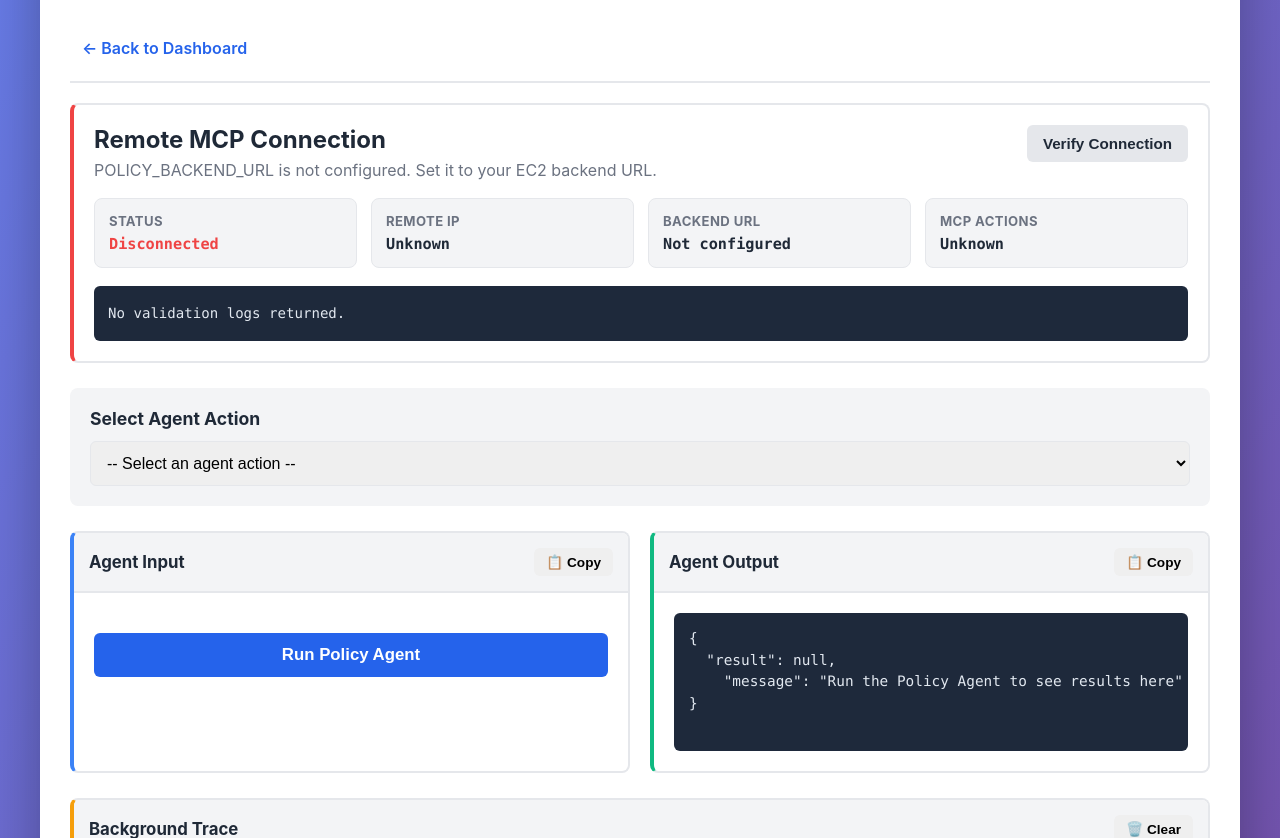
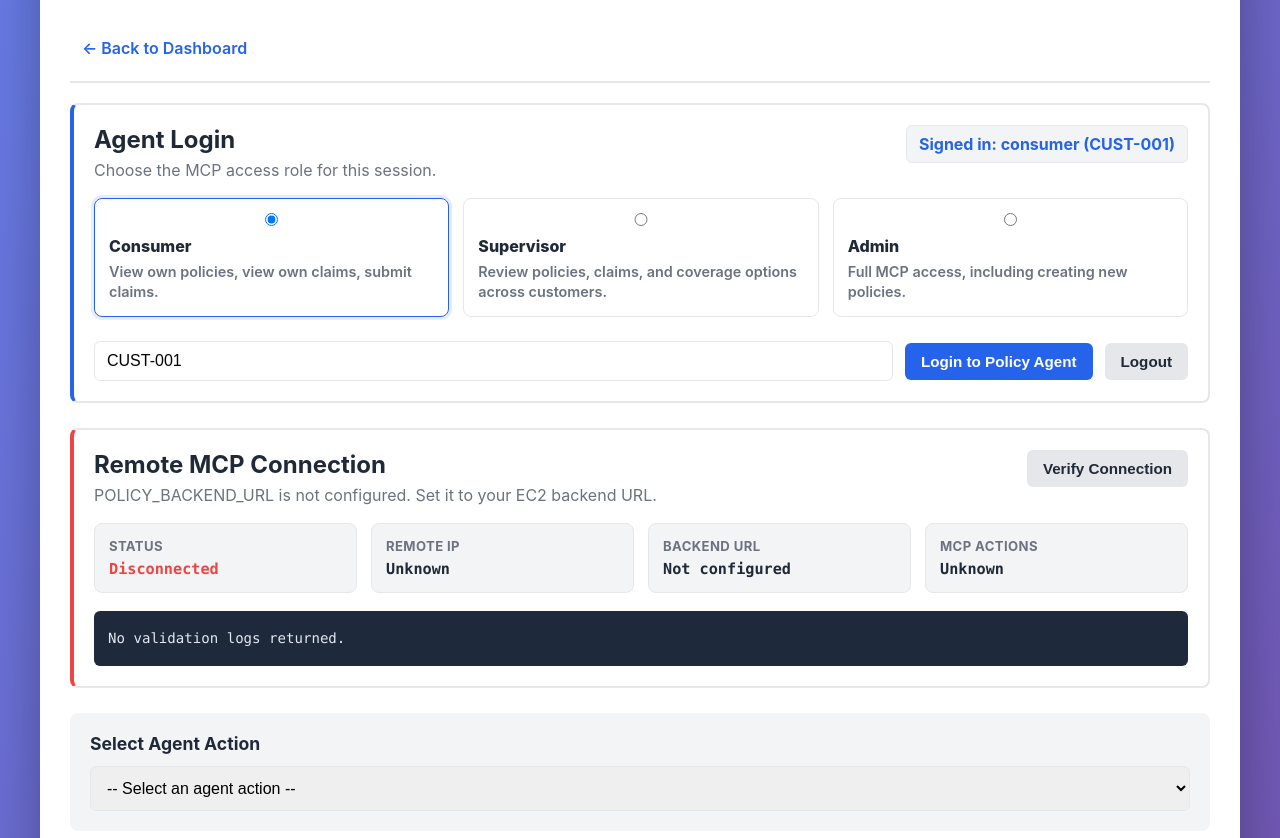
Before and after one commit to shankarmaheswaran/insurance-policy-mcp-server, a Flask app: page /agent in a window 1280 px wide. Shown: the part 180-1018 px from the top of the page. Run offline with Flask 3, Linux system fonts and the light colour scheme.

Commit message:
Add role-based Policy Agent access

```diff
--- a/policy-agent-ui/app.py
+++ b/policy-agent-ui/app.py
@@ -41,6 +41,12 @@ def backend_request(path: str, method: str = "GET", payload: dict | None = None)
 
     body = None
     headers = {"Accept": "application/json"}
+    agent_role = request.headers.get("X-Policy-Agent-Role")
+    agent_customer_id = request.headers.get("X-Policy-Agent-Customer-Id")
+    if agent_role:
+        headers["X-Policy-Agent-Role"] = agent_role
+    if agent_customer_id:
+        headers["X-Policy-Agent-Customer-Id"] = agent_customer_id
     if payload is not None:
         body = json.dumps(payload).encode("utf-8")
         headers["Content-Type"] = "application/json"
@@ -88,11 +94,16 @@ def agent_connection_check():
         return missing_backend
 
     backend_host = urlparse(BACKEND_URL).hostname or BACKEND_URL
+    agent_role = request.headers.get("X-Policy-Agent-Role", "consumer")
+    agent_customer_id = request.headers.get("X-Policy-Agent-Customer-Id")
     logs = [
         f"[CONFIG] Local Policy Agent backend URL: {BACKEND_URL}",
         f"[CONFIG] Remote backend host/IP: {backend_host}",
+        f"[AUTH] Agent role: {agent_role}",
         "[CHECK] Calling remote backend /health endpoint...",
     ]
+    if agent_customer_id:
+        logs.append(f"[AUTH] Customer scope: {agent_customer_id}")
 
     try:
         with urlopen(f"{BACKEND_URL}/health", timeout=10) as health_response:
@@ -100,10 +111,18 @@ def agent_connection_check():
             logs.append(f"[SUCCESS] Remote health check returned HTTP {health_response.status}")
 
         logs.append("[CHECK] Calling remote backend /api/agent/tools endpoint...")
-        with urlopen(f"{BACKEND_URL}/api/agent/tools", timeout=10) as tools_response:
+        tools_request = Request(
+            f"{BACKEND_URL}/api/agent/tools",
+            headers={
+                "Accept": "application/json",
+                "X-Policy-Agent-Role": agent_role,
+                "X-Policy-Agent-Customer-Id": agent_customer_id or "",
+            },
+        )
+        with urlopen(tools_request, timeout=10) as tools_response:
             tools = json.loads(tools_response.read().decode("utf-8"))
             logs.append(
-                f"[SUCCESS] Remote MCP tool API returned {len(tools)} available actions"
+                f"[SUCCESS] Remote MCP tool API returned {len(tools)} actions for {agent_role}"
             )
 
         logs.append("[COMPLETE] Connected to the configured remote MCP backend")
@@ -114,6 +133,8 @@ def agent_connection_check():
                 "backend_host": backend_host,
                 "health": health,
                 "tool_count": len(tools),
+                "role": agent_role,
+                "customer_id": agent_customer_id,
                 "logs": logs,
             }
         )
--- a/policy-agent-ui/static/test-console.css
+++ b/policy-agent-ui/static/test-console.css
@@ -19,6 +19,85 @@
 .nav-link:hover {
     background: var(--light-bg);
     color: var(--secondary-color);
+}
+
+.role-login-section {
+    border: 2px solid var(--border-color);
+    border-left: 4px solid var(--primary-color);
+    border-radius: 8px;
+    padding: 20px;
+    margin-bottom: 25px;
+    background: white;
+}
+
+.role-login-header {
+    display: flex;
+    justify-content: space-between;
+    gap: 16px;
+    align-items: flex-start;
+    margin-bottom: 18px;
+}
+
+.role-login-header h2 {
+    margin-bottom: 6px;
+}
+
+.role-login-header p {
+    color: var(--text-light);
+}
+
+.active-role {
+    background: var(--light-bg);
+    border: 1px solid var(--border-color);
+    border-radius: 6px;
+    color: var(--primary-color);
+    font-weight: 700;
+    padding: 8px 12px;
+    white-space: nowrap;
+}
+
+.role-options {
+    display: grid;
+    grid-template-columns: repeat(auto-fit, minmax(210px, 1fr));
+    gap: 14px;
+    margin-bottom: 16px;
+}
+
+.role-card {
+    border: 1px solid var(--border-color);
+    border-radius: 8px;
+    cursor: pointer;
+    display: grid;
+    gap: 6px;
+    padding: 14px;
+    transition: border-color 0.2s ease, box-shadow 0.2s ease;
+}
+
+.role-card:has(input:checked) {
+    border-color: var(--primary-color);
+    box-shadow: 0 0 0 3px rgba(37, 99, 235, 0.12);
+}
+
+.role-card input {
+    margin-bottom: 4px;
+}
+
+.role-title {
+    color: var(--text-dark);
+    font-weight: 800;
+}
+
+.role-description {
+    color: var(--text-light);
+    font-size: 0.9em;
+    line-height: 1.4;
+}
+
+.role-login-actions {
+    display: grid;
+    grid-template-columns: minmax(220px, 1fr) auto auto;
+    gap: 12px;
+    align-items: center;
 }
 
 .connection-section {
@@ -374,8 +453,13 @@
 }
 
 @media (max-width: 768px) {
+    .role-login-header,
     .connection-summary {
         flex-direction: column;
+    }
+
+    .role-login-actions {
+        grid-template-columns: 1fr;
     }
 
     .panel-header {
--- a/policy-agent-ui/static/test-console.js
+++ b/policy-agent-ui/static/test-console.js
@@ -3,12 +3,73 @@
 let availableTools = [];
 let currentTool = null;
 let logs = [];
+let agentSession = {
+    role: localStorage.getItem("policyAgentRole") || "consumer",
+    customerId: localStorage.getItem("policyAgentCustomerId") || "CUST-001"
+};
 
 // Load tools on page load
 document.addEventListener("DOMContentLoaded", async () => {
+    restoreAgentSession();
     await verifyConnection();
     await loadTools();
 });
+
+function getAgentHeaders() {
+    const headers = {
+        "X-Policy-Agent-Role": agentSession.role
+    };
+    if (agentSession.customerId) {
+        headers["X-Policy-Agent-Customer-Id"] = agentSession.customerId;
+    }
+    return headers;
+}
+
+function restoreAgentSession() {
+    const roleInput = document.querySelector(`input[name="agentRole"][value="${agentSession.role}"]`);
+    if (roleInput) {
+        roleInput.checked = true;
+    }
+    document.getElementById("customerScope").value = agentSession.customerId;
+    updateRoleDisplay();
+}
+
+function loginAgent() {
+    const selectedRole = document.querySelector('input[name="agentRole"]:checked').value;
+    const customerId = document.getElementById("customerScope").value.trim();
+
+    agentSession = {
+        role: selectedRole,
+        customerId: selectedRole === "consumer" ? customerId : customerId
+    };
+    localStorage.setItem("policyAgentRole", agentSession.role);
+    localStorage.setItem("policyAgentCustomerId", agentSession.customerId);
+
+    updateRoleDisplay();
+    clearLogs();
+    addLog(`[AUTH] Logged in as ${agentSession.role}${agentSession.customerId ? ` with customer scope ${agentSession.customerId}` : ""}`, "success");
+    verifyConnection();
+    loadTools();
+}
+
+function logoutAgent() {
+    localStorage.removeItem("policyAgentRole");
+    localStorage.removeItem("policyAgentCustomerId");
+    agentSession = { role: "consumer", customerId: "CUST-001" };
+    restoreAgentSession();
+    clearLogs();
+    addLog("[AUTH] Logged out. Defaulted to consumer role.", "info");
+    verifyConnection();
+    loadTools();
+}
+
+function updateRoleDisplay() {
+    const activeRole = document.getElementById("activeRole");
+    activeRole.textContent = agentSession.role === "consumer" && agentSession.customerId
+        ? `Signed in: consumer (${agentSession.customerId})`
+        : `Signed in: ${agentSession.role}`;
+    document.getElementById("roleLoginSection").dataset.role = agentSession.role;
+}
 
 // Verify remote MCP backend connection
 async function verifyConnection() {
@@ -29,7 +90,9 @@ async function verifyConnection() {
     logEl.innerHTML = '<div class="connection-log-entry">Starting connection validation...</div>';
 
     try {
-        const response = await fetch("/api/agent/connection");
+        const response = await fetch("/api/agent/connection", {
+            headers: getAgentHeaders()
+        });
         const data = await response.json();
 
         ipEl.textContent = data.backend_host || "Unknown";
@@ -78,7 +141,9 @@ function renderConnectionLogs(connectionLogs) {
 // Load available tools
 async function loadTools() {
     try {
-        const response = await fetch("/api/agent/tools");
+        const response = await fetch("/api/agent/tools", {
+            headers: getAgentHeaders()
+        });
         availableTools = await response.json();
 
         const selector = document.getElementById("toolSelector");
@@ -90,7 +155,7 @@ async function loadTools() {
             selector.appendChild(option);
         });
 
-        addLog("✓ Tools loaded successfully", "success");
+        addLog(`✓ Tools loaded successfully for ${agentSession.role}`, "success");
     } catch (error) {
         addLog(`✗ Error loading tools: ${error.message}`, "error");
     }
@@ -204,7 +269,7 @@ async function executeAgent() {
     try {
         const response = await fetch("/api/agent/execute", {
             method: "POST",
-            headers: { "Content-Type": "application/json" },
+            headers: { "Content-Type": "application/json", ...getAgentHeaders() },
             body: JSON.stringify({
                 tool_name: currentTool.name,
                 params: params
--- a/policy-agent-ui/templates/test-console.html
+++ b/policy-agent-ui/templates/test-console.html
@@ -19,6 +19,39 @@
             <div class="nav-links">
                 <a href="/" class="nav-link">← Back to Dashboard</a>
             </div>
+
+            <!-- Role Login -->
+            <section class="role-login-section" id="roleLoginSection">
+                <div class="role-login-header">
+                    <div>
+                        <h2>Agent Login</h2>
+                        <p>Choose the MCP access role for this session.</p>
+                    </div>
+                    <div class="active-role" id="activeRole">Not signed in</div>
+                </div>
+                <div class="role-options">
+                    <label class="role-card">
+                        <input type="radio" name="agentRole" value="consumer" checked>
+                        <span class="role-title">Consumer</span>
+                        <span class="role-description">View own policies, view own claims, submit claims.</span>
+                    </label>
+                    <label class="role-card">
+                        <input type="radio" name="agentRole" value="supervisor">
+                        <span class="role-title">Supervisor</span>
+                        <span class="role-description">Review policies, claims, and coverage options across customers.</span>
+                    </label>
+                    <label class="role-card">
+                        <input type="radio" name="agentRole" value="admin">
+                        <span class="role-title">Admin</span>
+                        <span class="role-description">Full MCP access, including creating new policies.</span>
+                    </label>
+                </div>
+                <div class="role-login-actions">
+                    <input type="text" id="customerScope" class="input-field" value="CUST-001" placeholder="Customer ID for consumer access">
+                    <button onclick="loginAgent()" class="btn btn-primary">Login to Policy Agent</button>
+                    <button onclick="logoutAgent()" class="btn btn-secondary">Logout</button>
+                </div>
+            </section>
 
             <!-- Remote MCP Connection Verification -->
             <section class="connection-section" id="connectionSection">
```
Also changed, not shown: policy-mcp-backend/app.py (+122 -50 lines), policy-agent-ui/README.md, policy-mcp-backend/README.md.
